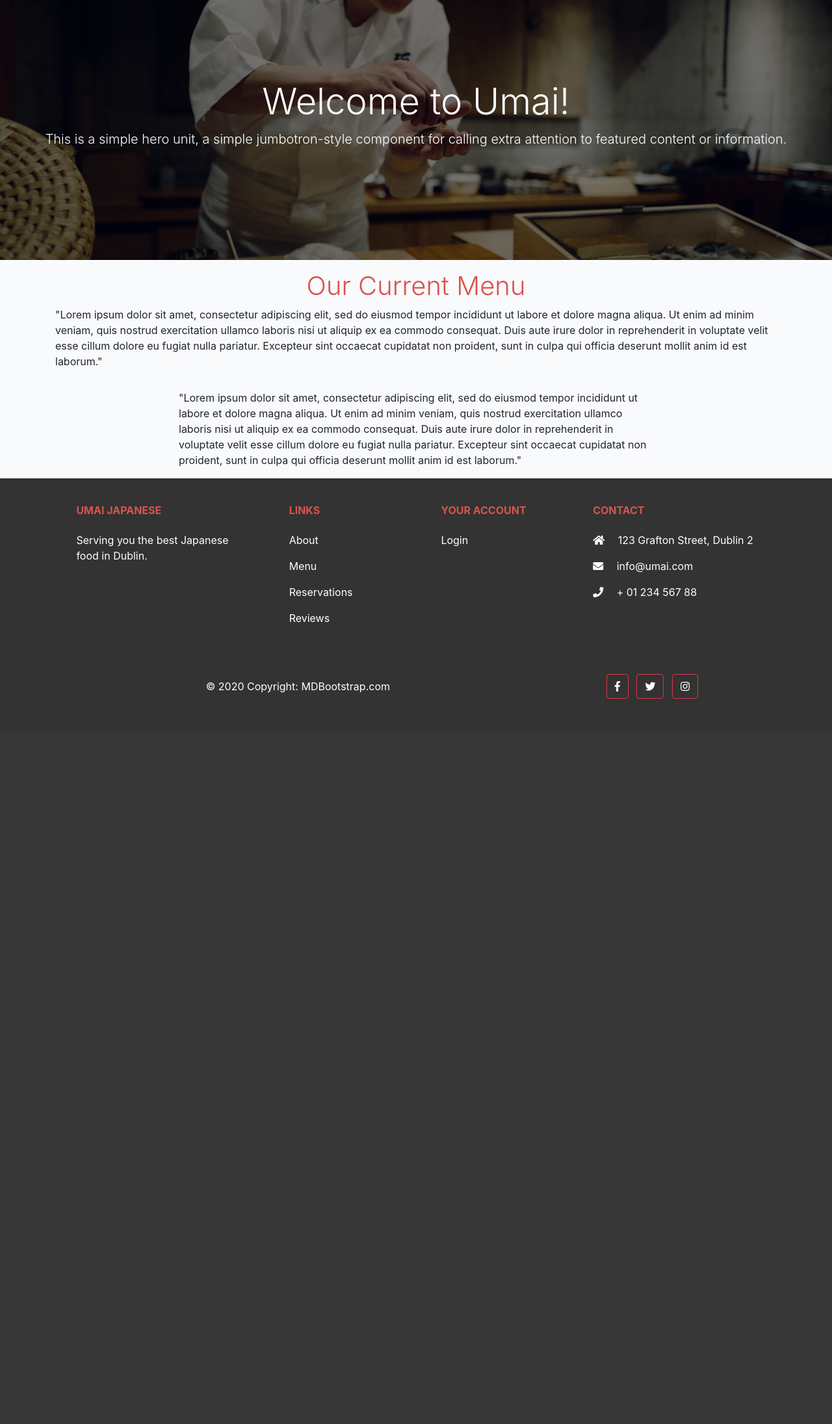
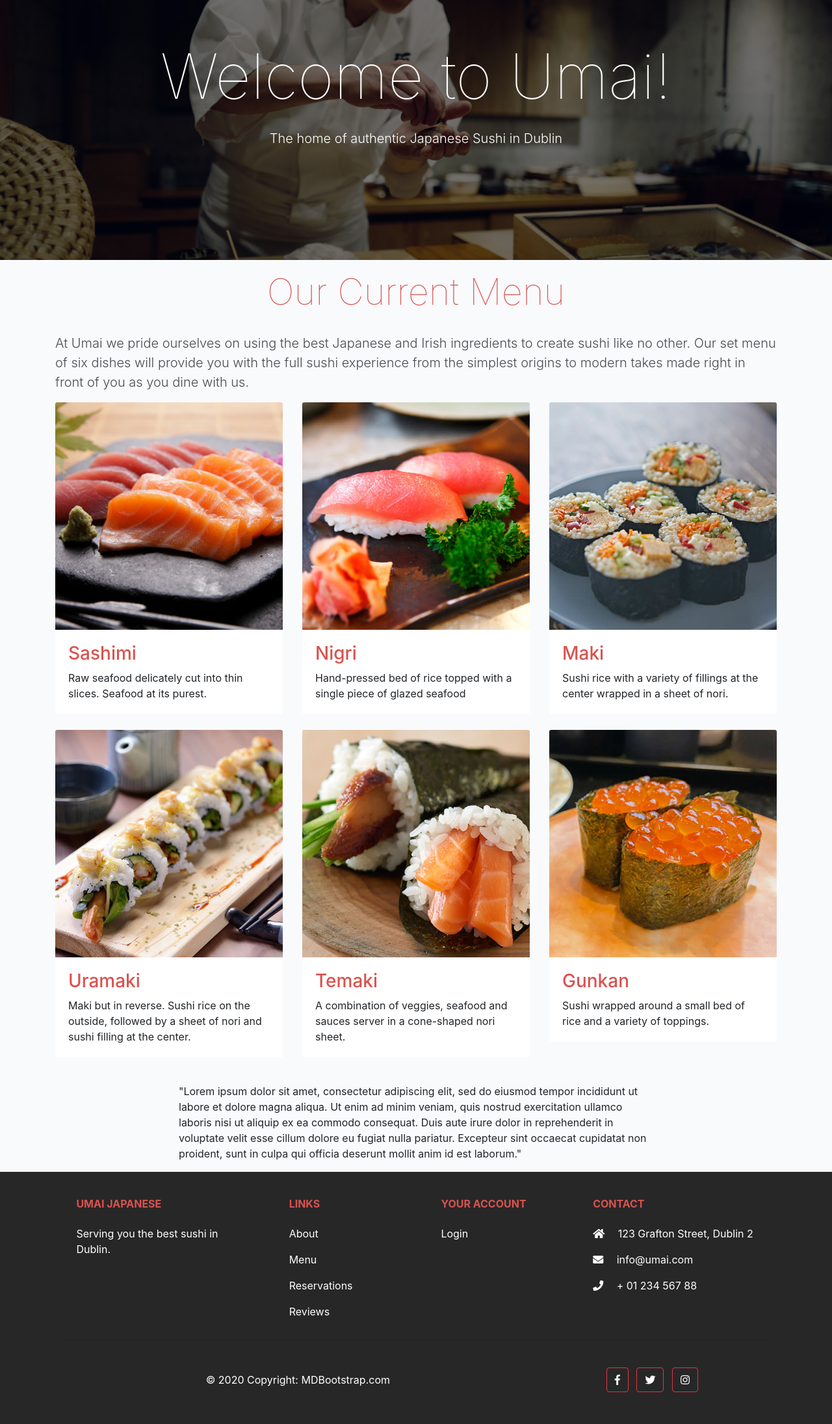
Before and after one commit to TBerrigan2101/p4_restaurant, a Django app: page / in a window 1280 px wide. Shown: the part 56-2247 px from the top of the page at 65% size. Before the commit the page ends 1131 px from the top, so only its background shows below. Run offline with Django 3.2, Linux system fonts and the light colour scheme; data that the repository does not hold is empty; some libraries are stand-ins or nearby versions.

Commit message:
Further refinement of CSS and layout within each page. Added menu item cards to index page.

```diff
--- a/static/css/style.css
+++ b/static/css/style.css
@@ -20,12 +37,13 @@ body {
   justify-content: center;
 
   position: relative;
+  padding-bottom: 5%;
 }
 
 .hero-image-reviews {
   height: 50vh;
 
-  background: url('../images/sushi3.jpg') no-repeat center center fixed;
+  background: url('../images/sushi3.jpg') no-repeat center;
   -webkit-background-size: cover;
   -moz-background-size: cover;
   -o-background-size: cover;
@@ -101,28 +123,12 @@ body {
   font-weight: 300;
 }
 
-.light-bg {
-  background-color: #fff;
-}
-
-.dark-bg {
-  background-color: #0f1114;
-}
-
-.main-bg {
-  background-color: #F9FAFC;
-}
-
-.footer {
-  bottom: 0;
-  width: 100%;
-  background-color: #333333;
-}
 
 h1 {
   font-weight: 300;
   text-align: center;
   color: #d9534f;
+  padding-bottom: 2%;
 
 }
 
@@ -133,29 +139,57 @@ h2 {
 
 }
 
-.button {
-  background-color: #282727;
-  color: white;
-  border: 2px;
-}
+h3 {
+  color: #d9534f;
 
-.button:hover {
-  background-color: #E84610;
-  color: white;
 }
 
 .link {
   color: #d9534f;
 }
 
+.display-1 {
+  color: #ffffff;
+  font-weight: 100;
+}
+
+
 .display-4 {
+  color: #d9534f;
+  font-weight: 100;
+}
+
+.lead {
+  color: #4A4A4F;
+}
+
+.white {
   color: #ffffff;
 }
 
-.lead {
-  color: #ffffff;
+
+.nav-link-hover {
+  color: #d9534f;
 }
+
+
+
+/* Components */
 
 .card {
   border: none;
 }
+
+.container-padding {
+  padding-top: 2%;
+  padding-bottom: 5%;
+}
+
+
+/* Footer */
+
+.footer {
+  bottom: 0;
+  width: 100%;
+  background-color: #282727;
+}
--- a/templates/add_booking.html
+++ b/templates/add_booking.html
@@ -11,21 +11,21 @@
   <div class="row">
           <div class="col-12">
               <section class="jumbotron text-center">
-                  <h1 class="display-4">Join Us at Umai</h1>
+                  <h1 class="display-1">Join Us at Umai</h1>
                       <p class="lead">This is a simple hero unit, a simple jumbotron-style component for calling extra attention to featured content or information.</p>
               </section>
           </div>
   </div>
 </div>
 
-<div class="container">
+<div class="container container-padding">
     <div class="row">
       <div class="col-md-8 mt-3 offset-md-2">
         <h1>Add a Booking</h1>
         <form method="POST" action="add_booking">
         {{ form | crispy }}
             {% csrf_token %}
-            <button type="submit" class="button">Submit</button>
+            <button type="submit" class="btn btn-outline-dark">Add Booking</button>
         </form>
       </div>
     </div>
--- a/templates/base.html
+++ b/templates/base.html
@@ -7,7 +7,7 @@
         <head>
             <meta charset="utf-8">
             <meta name="viewport" content="width=device-width, initial-scale=1.0">
-            <title>Umai Japanese Restaurant</title>
+            <title>Umai Sushi Restaurant</title>
             <link rel="stylesheet" href="https://maxcdn.bootstrapcdn.com/bootstrap/4.1.3/css/bootstrap.min.css">
             <link rel="stylesheet" href="https://use.fontawesome.com/releases/v5.6.1/css/all.css" integrity="sha384-gfdkjb5BdAXd+lj+gudLWI+BXq4IuLW5IT+brZEZsLFm++aCMlF1V92rMkPaX4PP" crossorigin="anonymous">
             <link rel="stylesheet" href="{% static 'css/style.css' %}">
@@ -77,7 +77,7 @@
             <div class="col-md-3 col-lg-3 col-xl-3 mx-auto mt-3">
                 <h6 class="red-brand text-uppercase mb-4 font-weight-bold">UMAI Japanese</h6>
               <p>
-                Serving you the best Japanese food in Dublin.
+                Serving you the best sushi in Dublin.
               </p>
             </div>
             <!-- Grid column -->
--- a/templates/index.html
+++ b/templates/index.html
@@ -9,8 +9,8 @@
         <div class="row">
                 <div class="col-12">
                     <section class="jumbotron text-center">
-                        <h1 class="display-4">Welcome to Umai!</h1>
-                            <p class="lead">This is a simple hero unit, a simple jumbotron-style component for calling extra attention to featured content or information.</p>
+                        <h1 class="display-1">Welcome to Umai!</h1>
+                            <p class="lead white">The home of authentic Japanese Sushi in Dublin</p>
                     </section>
                 </div>
         </div>
@@ -21,35 +21,68 @@
     <div class="row">
             <!-- Menu Entries Column -->
         <div class="col-12 mt-3 left">
-            <h1>Our Current Menu</h1>
-            <p>"Lorem ipsum dolor sit amet, consectetur adipiscing elit, sed do eiusmod tempor incididunt ut labore et dolore magna aliqua.
-                    Ut enim ad minim veniam, quis nostrud exercitation ullamco laboris nisi ut aliquip ex ea commodo consequat.
-                    Duis aute irure dolor in reprehenderit in voluptate velit esse cillum dolore eu fugiat nulla pariatur. Excepteur sint occaecat
-                    cupidatat non proident, sunt in culpa qui officia deserunt mollit anim id est laborum."</p>
+            <h1 class="display-4">Our Current Menu</h1>
+            <p class="lead">At Umai we pride ourselves on using the best Japanese and Irish ingredients to create sushi like no other. Our set menu of six dishes will provide you with the full sushi experience from the simplest origins to modern takes made right in front of you as you dine with us.</p>
             <div class="row">
-            {% for menu in menu_list %}
                 <div class="col-md-4">
                     <div class="card mb-4">
+                        <img src="static/images/sashimi.jpg" class="card-img-top" alt="...">
                         <div class="card-body">
-                            <div class="image-container">
-                                    {% if "placeholder" in menu.featured_image.url %}
-                                    <img class="card-img-top"
-                                        src="https://codeinstitute.s3.amazonaws.com/fullstack/blog/default.jpg">
-                                    {% else %}
-                                    <img class="card-img-top" src=" {{ menu.featured_image.url }}">
-                                    {% endif %}
-                            </div>
-                                    <h2 class="card-title">{{ menu.title }}</h2>
-                                    <p class="card-text">{{ menu.excerpt }}</p>
-                                </a>
-                            </div>
+                            <h3>Sashimi</h3>
+                            <p class="card-text"> Raw seafood delicately cut into thin slices. Seafood at its purest.</p>
                         </div>
                     </div>
-                    {% if forloop.counter|divisibleby:3 %}
                 </div>
-                <div class="row">
-                    {% endif %}
-                    {% endfor %}
+                <div class="col-md-4">
+                    <div class="card mb-4">
+                        <img src="static/images/nigri.jpeg" class="card-img-top" alt="...">
+                        <div class="card-body">
+                            <h3>Nigri</h3>
+                            <p class="card-text">Hand-pressed bed of rice topped with a single piece of glazed seafood</p>
+                        </div>
+                    </div>
+                </div>
+                <div class="col-md-4">
+                    <div class="card mb-4">
+                        <img src="static/images/maki.jpeg" class="card-img-top" alt="...">
+                        <div class="card-body">
+                            <h3>Maki</h3>
+                            <p class="card-text"> Sushi rice with a variety of fillings at the center wrapped in a sheet of nori. </p>
+                        </div>
+                    </div>
+                </div>
+            </div>
+            <div class="row">
+                <div class="col-md-4">
+                    <div class="card mb-4">
+                        <img src="static/images/uramaki.jpeg" class="card-img-top" alt="...">
+                        <div class="card-body">
+                            <h3>Uramaki</h3>
+                            <p class="card-text">Maki but in reverse. Sushi rice on the outside, followed by a sheet of nori and sushi filling at the center.</p>
+                        </div>
+                    </div>
+                </div>
+                <div class="col-md-4">
+                    <div class="card mb-4">
+                        <img src="static/images/temaki.jpeg" class="card-img-top" alt="...">
+                        <div class="card-body">
+                            <h3>Temaki</h3>
+                            <p class="card-text"> A combination of veggies, seafood and sauces server in a cone-shaped nori sheet.</p>
+                        </div>
+                    </div>
+                </div>
+                <div class="col-md-4">
+                    <div class="card mb-4">
+                        <img src="static/images/gunkan.jpeg" class="card-img-top" alt="...">
+                        <div class="card-body">
+                            <h3>Gunkan</h3>
+                            <p class="card-text">Sushi wrapped around a small bed of rice and a variety of toppings.</p>
+                        </div>
+                    </div>
+                </div>
+            </div>
+
+
 
                 </div>
             </div>
```
Also changed, not shown: other parts of static/css/style.css (+38 -17 lines), templates/account/login.html (+6 -7 lines), templates/account/logout.html (+5 -5 lines), templates/account/signup.html (+5 -7 lines), templates/edit_booking.html (+4 -4 lines), templates/index2.html (added, +72 -0 lines), templates/review.html (+4 -4 lines), templates/view_booking.html (+17 -7 lines), static/images/food1.jpg (deleted), static/images/food2.jpg (deleted), static/images/gunkan.jpeg (added), static/images/maki.jpeg (added), static/images/nigri.jpeg (added), static/images/sashimi.jpg (added), 3 more files.
